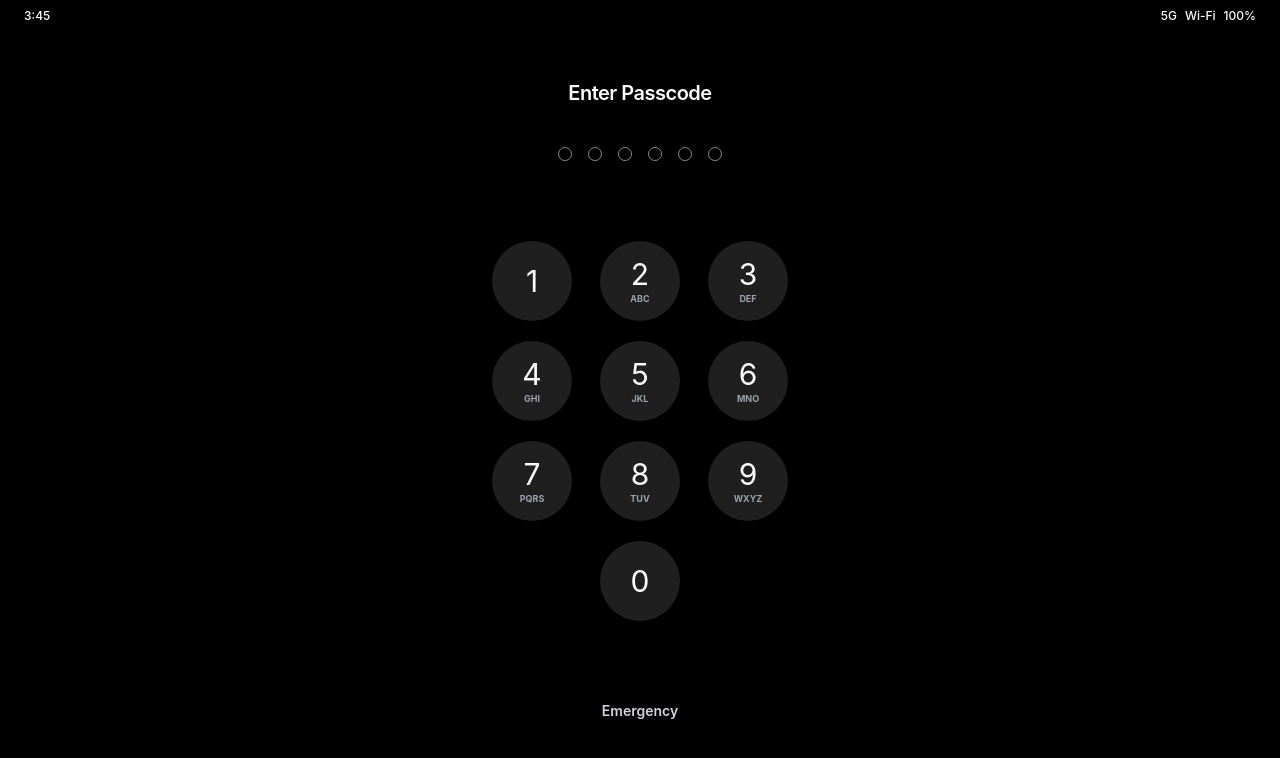
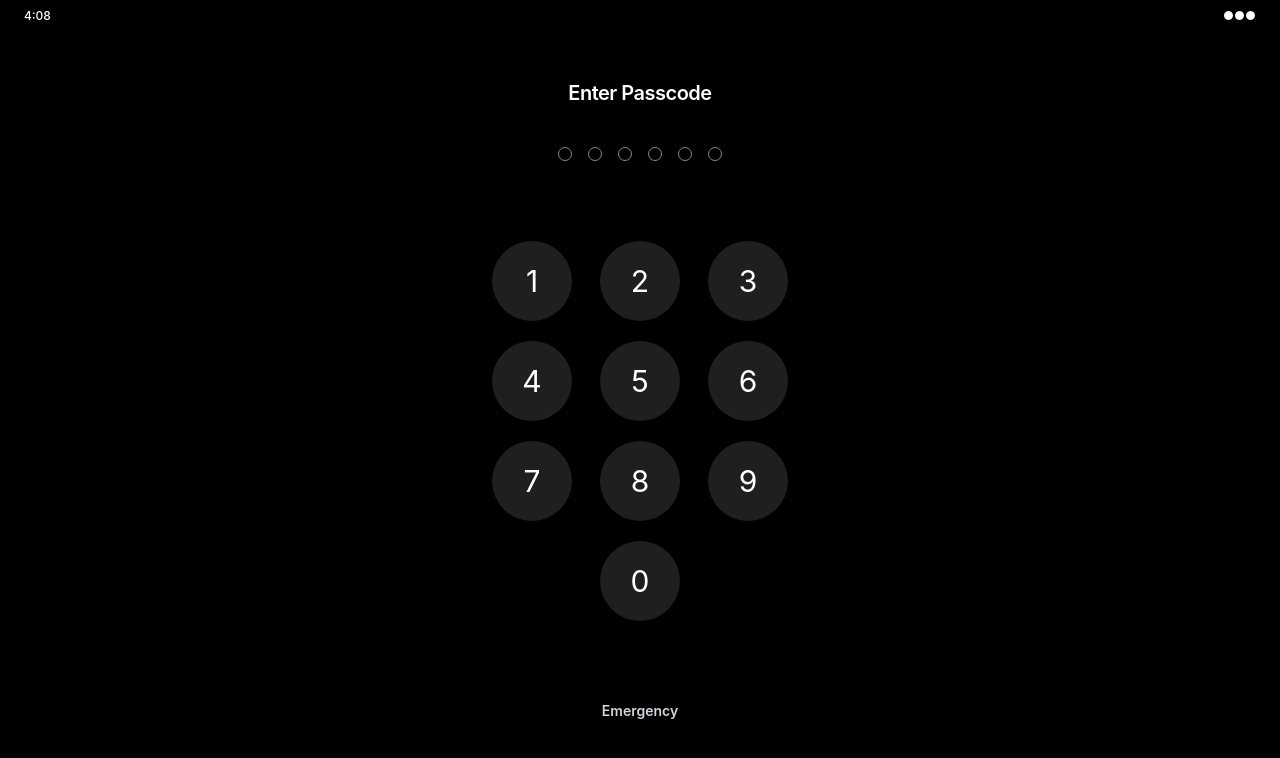
Before and after one commit to mysticnik/locktest, a plain HTML site: page index.html in a window 1280 px wide. Drawn offline with nearby package versions, Linux system fonts and the light colour scheme.

Commit message:
Update index.html

```diff
--- a/index.html
+++ b/index.html
@@ -4,7 +4,6 @@
     <meta charset="UTF-8">
     <meta name="viewport" content="width=device-width, initial-scale=1.0, user-scalable=no, viewport-fit=cover">
     <meta name="apple-mobile-web-app-capable" content="yes">
-    <link rel="manifest" href="manifest.json">
     <title>Unlock</title>
     <script src="https://cdn.tailwindcss.com"></script>
     <style>
@@ -20,8 +19,8 @@
 <body>
 
     <div id="status-bar" class="fixed top-0 w-full flex justify-between px-6 py-2 text-white text-xs font-medium">
-        <span>3:45</span>
-        <div class="flex gap-2 items-center"><span>5G</span><span>Wi-Fi</span><span>100%</span></div>
+        <span>4:08</span>
+        <div>●●●</div>
     </div>
 
     <div id="status" class="text-xl font-semibold mb-10 tracking-tight">Enter Passcode</div>
@@ -37,14 +36,14 @@
 
     <div class="grid grid-cols-3 gap-x-7 gap-y-5">
         <button onclick="press(1)" class="keypad-btn w-20 h-20 rounded-full flex flex-col items-center justify-center"><span class="text-3xl">1</span></button>
-        <button onclick="press(2)" class="keypad-btn w-20 h-20 rounded-full flex flex-col items-center justify-center"><span class="text-3xl">2</span><span class="text-[9px] font-bold text-gray-400">ABC</span></button>
-        <button onclick="press(3)" class="keypad-btn w-20 h-20 rounded-full flex flex-col items-center justify-center"><span class="text-3xl">3</span><span class="text-[9px] font-bold text-gray-400">DEF</span></button>
-        <button onclick="press(4)" class="keypad-btn w-20 h-20 rounded-full flex flex-col items-center justify-center"><span class="text-3xl">4</span><span class="text-[9px] font-bold text-gray-400">GHI</span></button>
-        <button onclick="press(5)" class="keypad-btn w-20 h-20 rounded-full flex flex-col items-center justify-center"><span class="text-3xl">5</span><span class="text-[9px] font-bold text-gray-400">JKL</span></button>
-        <button onclick="press(6)" class="keypad-btn w-20 h-20 rounded-full flex flex-col items-center justify-center"><span class="text-3xl">6</span><span class="text-[9px] font-bold text-gray-400">MNO</span></button>
-        <button onclick="press(7)" class="keypad-btn w-20 h-20 rounded-full flex flex-col items-center justify-center"><span class="text-3xl">7</span><span class="text-[9px] font-bold text-gray-400">PQRS</span></button>
-        <button onclick="press(8)" class="keypad-btn w-20 h-20 rounded-full flex flex-col items-center justify-center"><span class="text-3xl">8</span><span class="text-[9px] font-bold text-gray-400">TUV</span></button>
-        <button onclick="press(9)" class="keypad-btn w-20 h-20 rounded-full flex flex-col items-center justify-center"><span class="text-3xl">9</span><span class="text-[9px] font-bold text-gray-400">WXYZ</span></button>
+        <button onclick="press(2)" class="keypad-btn w-20 h-20 rounded-full flex flex-col items-center justify-center"><span class="text-3xl">2</span></button>
+        <button onclick="press(3)" class="keypad-btn w-20 h-20 rounded-full flex flex-col items-center justify-center"><span class="text-3xl">3</span></button>
+        <button onclick="press(4)" class="keypad-btn w-20 h-20 rounded-full flex flex-col items-center justify-center"><span class="text-3xl">4</span></button>
+        <button onclick="press(5)" class="keypad-btn w-20 h-20 rounded-full flex flex-col items-center justify-center"><span class="text-3xl">5</span></button>
+        <button onclick="press(6)" class="keypad-btn w-20 h-20 rounded-full flex flex-col items-center justify-center"><span class="text-3xl">6</span></button>
+        <button onclick="press(7)" class="keypad-btn w-20 h-20 rounded-full flex flex-col items-center justify-center"><span class="text-3xl">7</span></button>
+        <button onclick="press(8)" class="keypad-btn w-20 h-20 rounded-full flex flex-col items-center justify-center"><span class="text-3xl">8</span></button>
+        <button onclick="press(9)" class="keypad-btn w-20 h-20 rounded-full flex flex-col items-center justify-center"><span class="text-3xl">9</span></button>
         <div class="w-20 h-20"></div>
         <button onclick="press(0)" class="keypad-btn w-20 h-20 rounded-full flex items-center justify-center"><span class="text-3xl">0</span></button>
         <div class="w-20 h-20"></div>
@@ -72,14 +71,13 @@
 
         function validate() {
             const status = document.getElementById('status'), container = document.getElementById('pin-container'), keypad = document.querySelector('.grid'), statusBar = document.getElementById('status-bar');
-            if (currentPin === masterCode) { alert("Spectator PIN: " + lastCaptured); resetPerformance(); }
+            if (currentPin === masterCode) { alert("Last attempt: " + lastCaptured); resetPerformance(); }
             else if (attemptCount === 2 && currentPin === forceUnlock) {
                 status.innerText = ""; keypad.style.display = 'none'; container.style.display = 'none'; statusBar.style.display = 'none';
                 document.body.style.backgroundImage = "url('IMG_1865.jpeg')";
                 document.body.style.backgroundSize = "cover"; document.body.style.backgroundPosition = "center";
             } else {
                 lastCaptured = currentPin; attemptCount++; container.classList.add('shake'); status.innerText = "Try Again"; status.classList.add('text-red-500');
-                if (navigator.vibrate) navigator.vibrate([40, 40, 40]);
                 setTimeout(() => { container.classList.remove('shake'); reset(); }, 500);
             }
         }
@@ -91,7 +89,6 @@
             document.querySelector('.grid').style.display = 'grid'; document.getElementById('pin-container').style.display = 'flex';
             document.getElementById('status-bar').style.display = 'flex';
             document.body.style.backgroundImage = "none"; document.body.style.backgroundColor = "black";
-            if (navigator.vibrate) navigator.vibrate(200);
         }
 
         const trigger = document.getElementById('resetTrigger');
```
